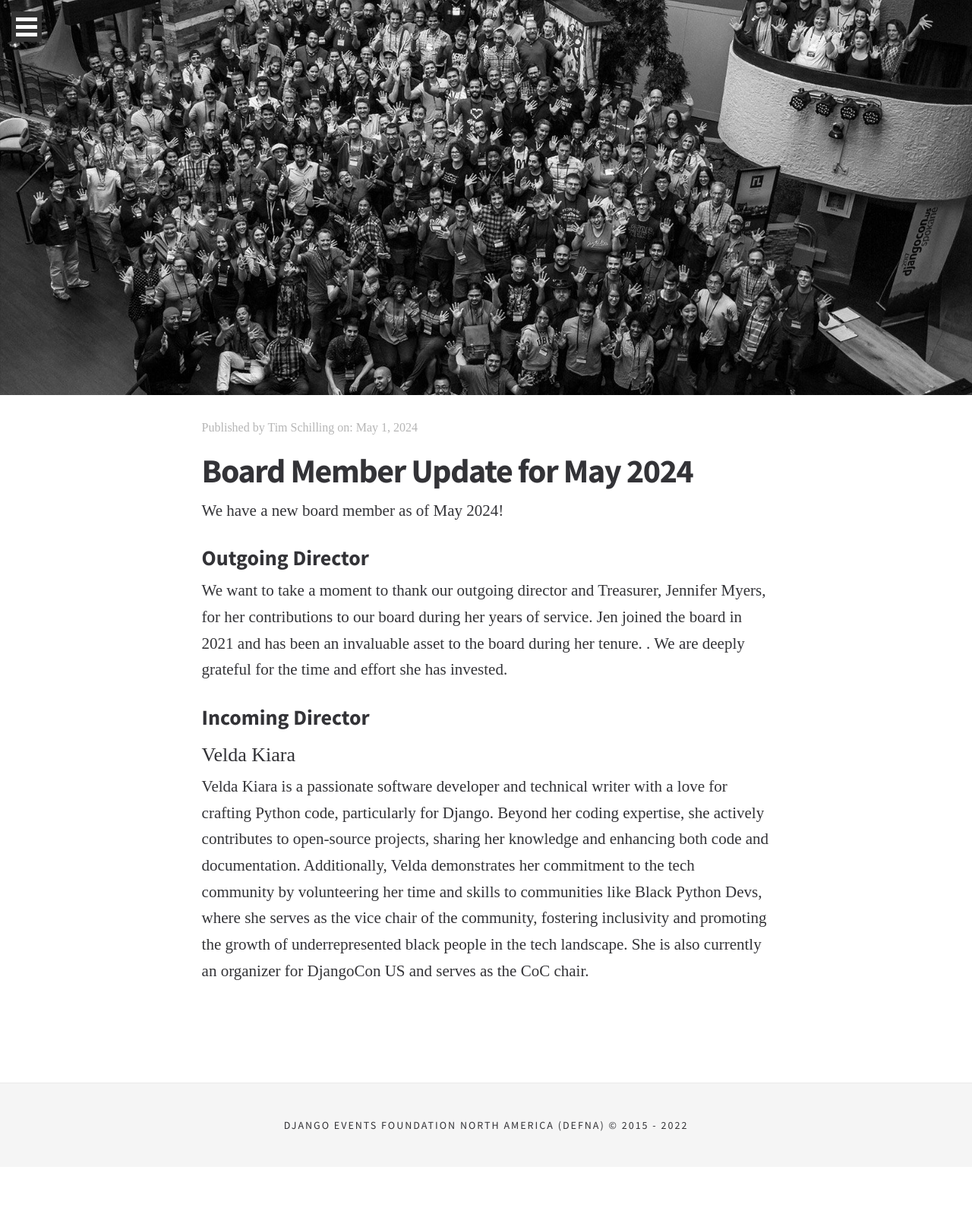
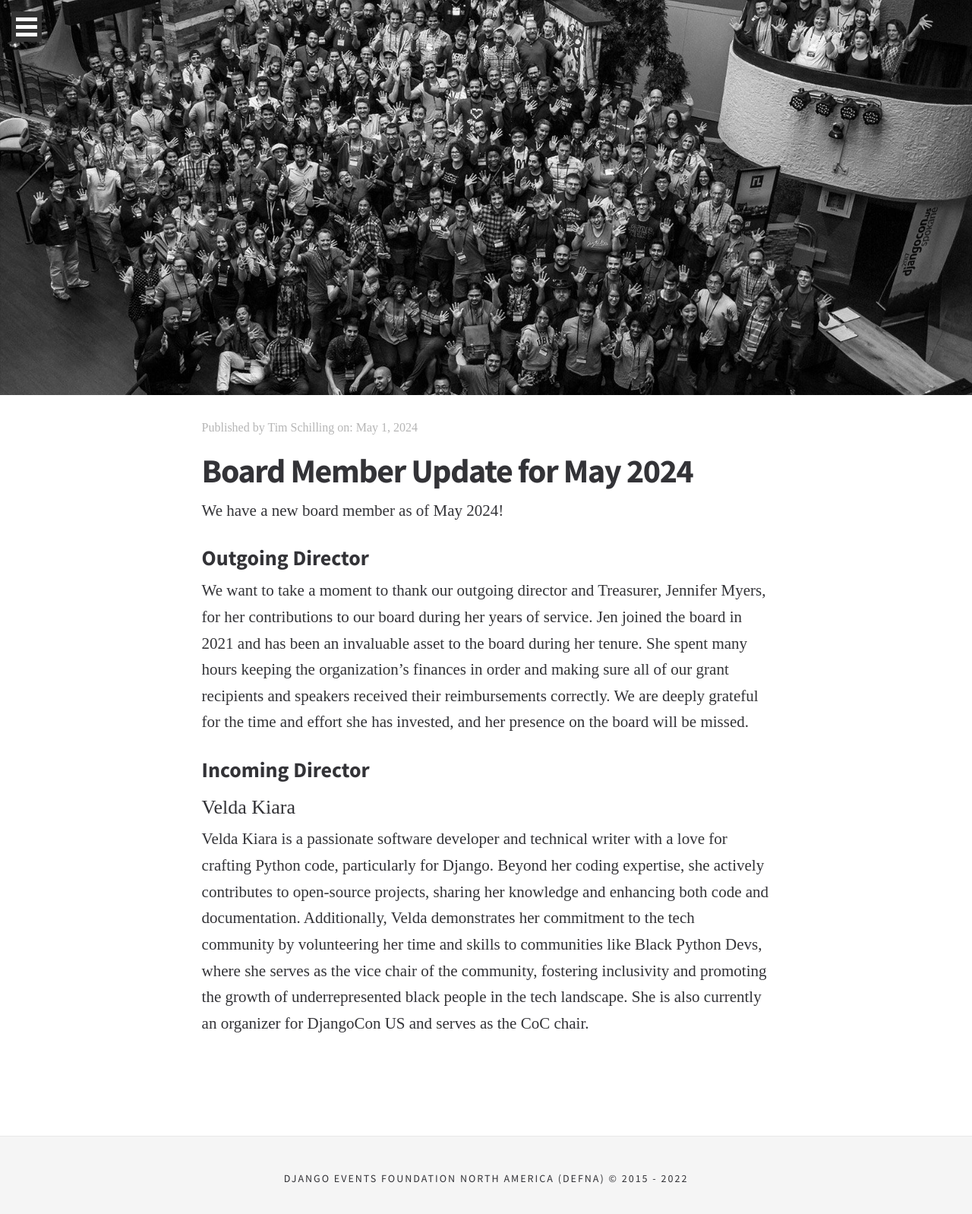
Before and after one commit to DEFNA/defna.org, a Jekyll site: the page built from _posts/2024-05-01-board-updates.md, in a window 1280 px wide. Shown: the top 1598 px of the page at 76% size. Built offline with Jekyll 4.4.1, drawn with Linux system fonts in a browser that asks for light colours; some web fonts are replaced.

Commit message:
Improve thank you to Jen
Co-authored-by: Peter Grandstaff <webmaster@petergrandstaff.com>

```diff
--- a/_posts/2024-05-01-board-updates.md
+++ b/_posts/2024-05-01-board-updates.md
@@ -17,7 +17,7 @@
 
 ## Outgoing Director
 
-We want to take a moment to thank our outgoing director and Treasurer, Jennifer Myers, for her contributions to our board during her years of service. Jen joined the board in 2021 and has been an invaluable asset to the board during her tenure. <Need something here>. We are deeply grateful for the time and effort she has invested.
+We want to take a moment to thank our outgoing director and Treasurer, Jennifer Myers, for her contributions to our board during her years of service. Jen joined the board in 2021 and has been an invaluable asset to the board during her tenure. She spent many hours keeping the organization's finances in order and making sure all of our grant recipients and speakers received their reimbursements correctly. We are deeply grateful for the time and effort she has invested, and her presence on the board will be missed.
 
 ## Incoming Director
 
```
